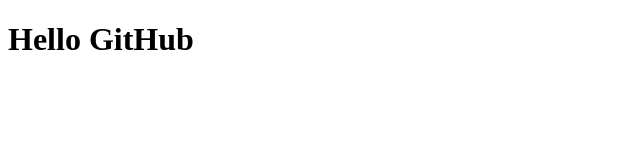
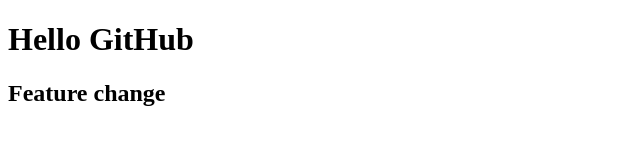
Before and after one commit to batheeshjolian/Matala, a plain HTML site: page index.html in a window 1280 px wide. Shown: the whole page, without its empty margins (0-640 px from the left). Drawn offline with Linux system fonts and the light colour scheme.

Commit message:
Update from feature branch

```diff
--- a/index.html
+++ b/index.html
@@ -5,5 +5,6 @@
 </head>
 <body>
     <h1>Hello GitHub</h1>
+    <h2>Feature change</h2>
 </body>
 </html>
```
